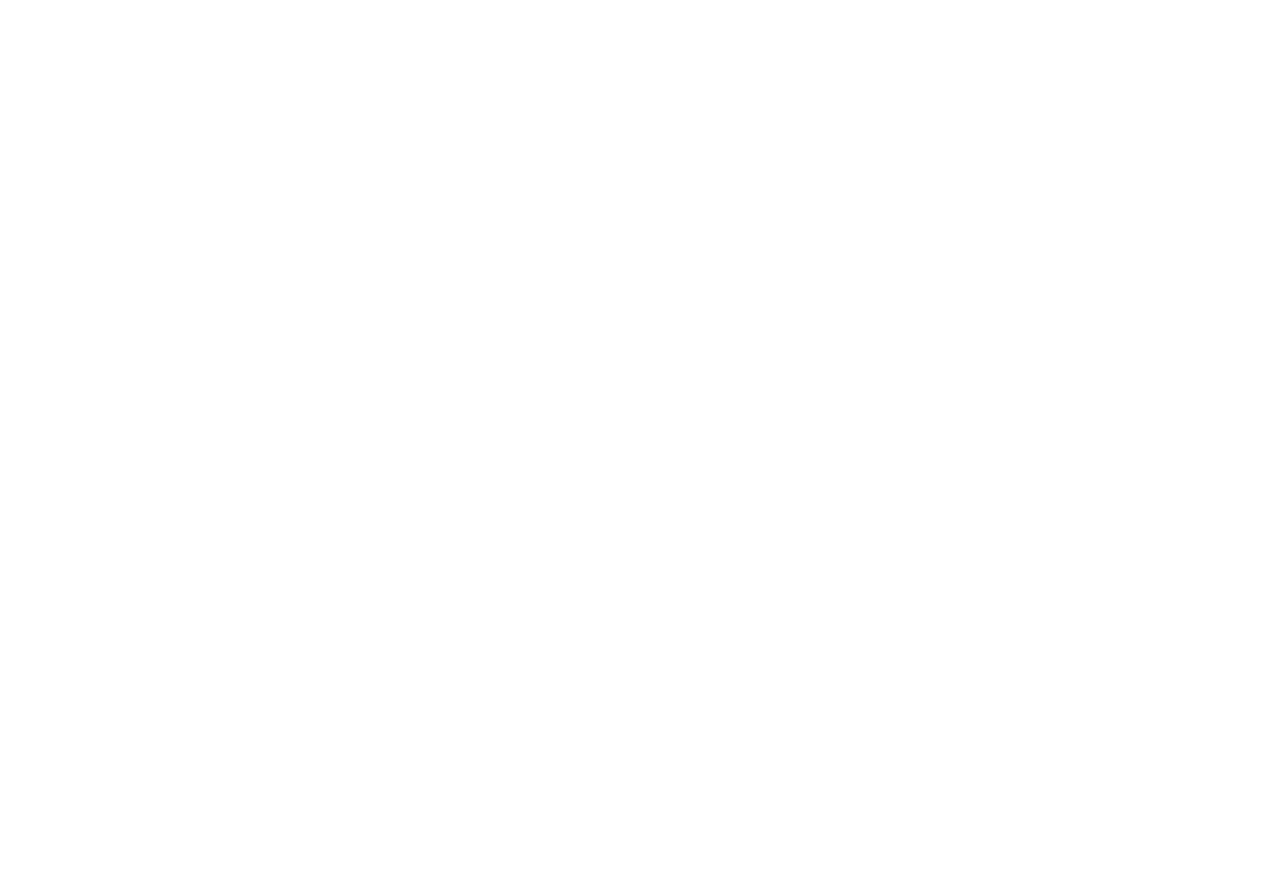
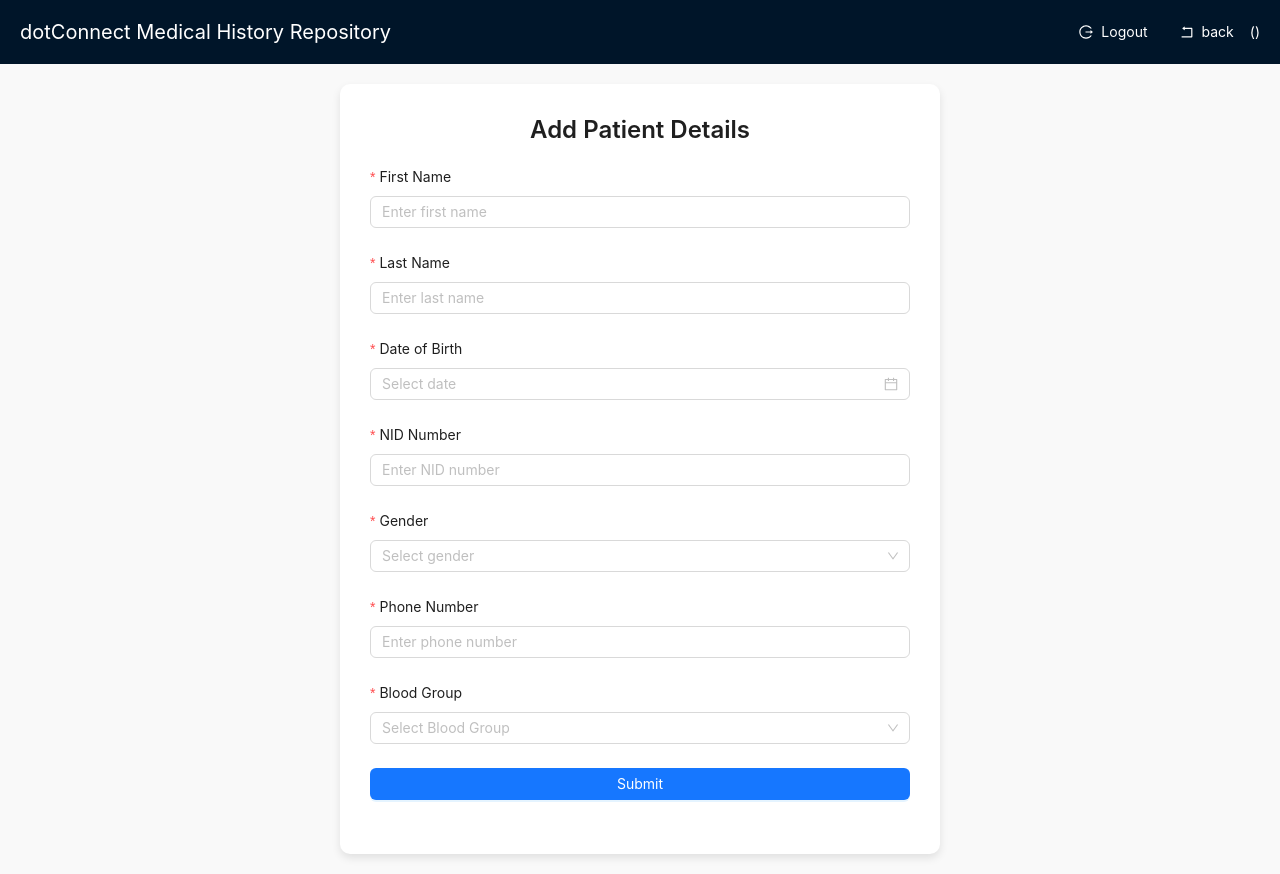
Before and after one commit to RabinPyakurel/dot-connect-final, a React (Vite) app in the folder Hackathon-Frontend/: page /addpatient in a window 1280 px wide. Before the commit this address had no page. Before the commit the page ends 800 px from the top, so only its background shows below. Built offline with nearby package versions, Linux system fonts and the light colour scheme.

Commit message:
added patientform

```diff
--- a/Hackathon-Frontend/src/MyRoutes.tsx
+++ b/Hackathon-Frontend/src/MyRoutes.tsx
@@ -9,6 +9,7 @@
 import DiagnosisForm from './component/Pages/DiagnosisForm'
 import CheckUpDetails from './component/Pages/CheckUps'
 import SelfInformation from './component/Selfinformation'
+import AddPatientForm from './component/Pages/AddPatient'
 
 function MyRoutes ()  {
   return (
@@ -25,6 +26,7 @@
             <Route path='/diagnosis' element={<DiagnosisForm/>}/>
             <Route path='/checkup' element={<CheckUpDetails/>}/>
             <Route path='/selfinfo' element={<SelfInformation/>}/>
+            <Route path='/addpatient' element={<AddPatientForm/>}/>
             </Routes>
     </BrowserRouter>
   )
--- a/Hackathon-Frontend/src/component/Dashboard.tsx
+++ b/Hackathon-Frontend/src/component/Dashboard.tsx
@@ -50,7 +50,7 @@
       const Navigate = useNavigate();
 
       const handleButtonClick = () => {
-        Navigate('/AddPatient');
+        Navigate('/addpatient');
       };
 
     // Simulated logged-in agency
--- /dev/null
+++ b/Hackathon-Frontend/src/component/Pages/AddPatient.tsx
@@ -0,0 +1,197 @@
+import {
+    Button,
+    DatePicker,
+    Form,
+    Input,
+    Select,
+    Typography,
+    message,
+  } from "antd";
+  import React from "react";
+  import { PatientInformationControllerService, PatientInformationDto } from "../../services/openapi";
+import Navbar from "./Navbar";
+
+  const { Title } = Typography;
+  const { Option } = Select;
+
+  const AddPatientForm: React.FC = () => {
+    const [form] = Form.useForm();
+
+    const onFinish = async (values: PatientInformationDto) => {
+      console.log("Patient Data Submitted:", values);
+      try{
+        await PatientInformationControllerService.save(values);
+        message.success("Patient data saved successfully!");
+        form.resetFields();
+      }
+      catch{
+        message.error("error while saving patient information")
+      }
+
+
+
+    };
+
+    const onFinishFailed = (errorInfo: any) => {
+      console.log("Failed:", errorInfo);
+      message.error("Please correct the errors before submitting.");
+    };
+
+    return (
+      <Navbar>
+        <div
+          style={{
+            display: "flex",
+            justifyContent: "center",
+            alignItems: "center",
+            background: "#f9f9f9",
+            padding: "20px",
+            minHeight: "100vh",
+          }}
+        >
+          <div
+            style={{
+              maxWidth: "600px",
+              width: "100%",
+              background: "#ffffff",
+              padding: "30px",
+              borderRadius: "10px",
+              boxShadow: "0 4px 8px rgba(0, 0, 0, 0.1)",
+            }}
+          >
+            <Title
+              level={3}
+              style={{ textAlign: "center", marginBottom: "20px" }}
+            >
+              Add Patient Details
+            </Title>
+            <Form
+              form={form}
+              name="patient-form"
+              layout="vertical"
+              onFinish={onFinish}
+              onFinishFailed={onFinishFailed}
+            >
+              <Form.Item
+                label="First Name"
+                name="firstName"
+                rules={[
+                  {
+                    required: true,
+                    message: "Please input the patient's first name!",
+                  },
+                ]}
+              >
+                <Input placeholder="Enter first name" />
+              </Form.Item>
+
+              <Form.Item
+                label="Last Name"
+                name="lastName"
+                rules={[
+                  {
+                    required: true,
+                    message: "Please input the patient's last name!",
+                  },
+                ]}
+              >
+                <Input placeholder="Enter last name" />
+              </Form.Item>
+
+              <Form.Item
+                label="Date of Birth"
+                name="dateOfBirth"
+                rules={[
+                  {
+                    required: true,
+                    message: "Please select the patient's date of birth!",
+                  },
+                ]}
+              >
+                <DatePicker style={{ width: "100%" }} />
+              </Form.Item>
+
+              <Form.Item
+                label="NID Number"
+                name="citizenshipNumber"
+                rules={[
+                  {
+                    required: true,
+                    message: "Please input the patient's NID number!",
+                  },
+                  { pattern: /^\d+$/, message: "NID must contain only numbers." },
+                ]}
+              >
+                <Input placeholder="Enter NID number" />
+              </Form.Item>
+
+              <Form.Item
+                label="Gender"
+                name="gender"
+                rules={[
+                  {
+                    required: true,
+                    message: "Please select the patient's gender!",
+                  },
+                ]}
+              >
+                <Select placeholder="Select gender">
+                  <Option value="male">Male</Option>
+                  <Option value="female">Female</Option>
+                  <Option value="other">Other</Option>
+                </Select>
+              </Form.Item>
+
+              <Form.Item
+                label="Phone Number"
+                name="phoneNumber"
+                rules={[
+                  {
+                    required: true,
+                    message: "Please input the patient's phone number!",
+                  },
+                  {
+                    pattern: /^\d{10}$/,
+                    message: "Phone number must be 10 digits.",
+                  },
+                ]}
+              >
+                <Input placeholder="Enter phone number" />
+              </Form.Item>
+
+              <Form.Item
+                label="Blood Group"
+                name="bloodGroup"
+                rules={[
+                  {
+                    required: true,
+                    message: "Please select the patient Blood Group!",
+                  },
+                ]}
+              >
+                <Select placeholder="Select Blood Group">
+                  <Option value="A+">A+</Option>
+                  <Option value="A-">A-</Option>
+
+                  <Option value="O+">O+</Option>
+                  <Option value="O-">O-</Option>
+                  <Option value="B+">B+</Option>
+                  <Option value="B-">B-</Option>
+                  <Option value="AB+">AB+</Option>
+                  <Option value="AB-">AB-</Option>
+                </Select>
+              </Form.Item>
+
+              <Form.Item>
+                <Button type="primary" htmlType="submit" block>
+                  Submit
+                </Button>
+              </Form.Item>
+            </Form>
+          </div>
+        </div>
+      </Navbar>
+    );
+  };
+
+  export default AddPatientForm;
--- a/Hackathon-Frontend/src/component/Pages/Home.tsx
+++ b/Hackathon-Frontend/src/component/Pages/Home.tsx
@@ -23,7 +23,7 @@
       }
       if (event.data.value) {
         localStorage.setItem("NID", event.data.value);
-        navigate("/self-information");
+        navigate("/selfinfo");
       }
     });
   };
@@ -50,7 +50,7 @@
                       <Button type="primary" onClick={openLoginPage} style={{marginTop:"10px"}}>
                         Patient Login <UserOutlined />
                       </Button>
-                      <Link to={"/agency-login"}>
+                      <Link to={"/login"}>
                         <Button type="primary" style={{marginTop:"10px", marginBottom:"12px"}}>
                           Agency Login <SafetyCertificateOutlined />
                         </Button>
```
